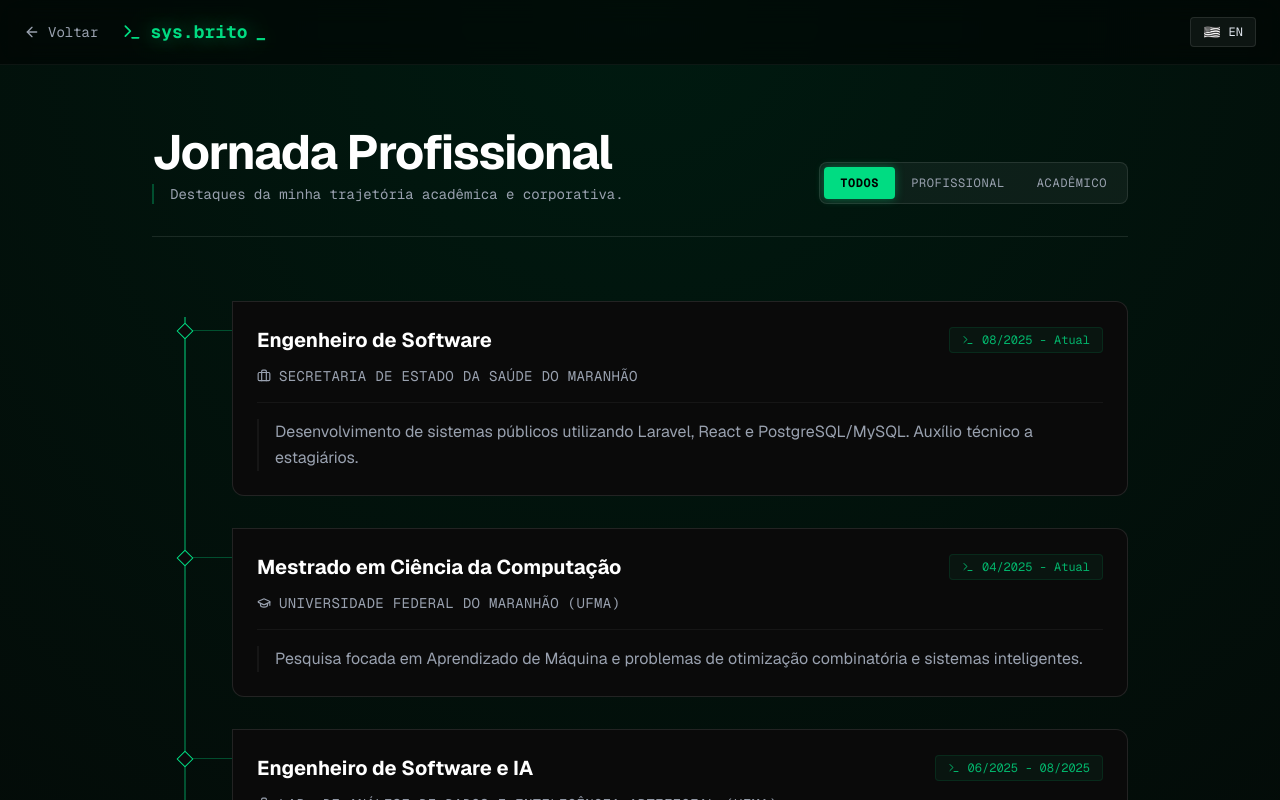
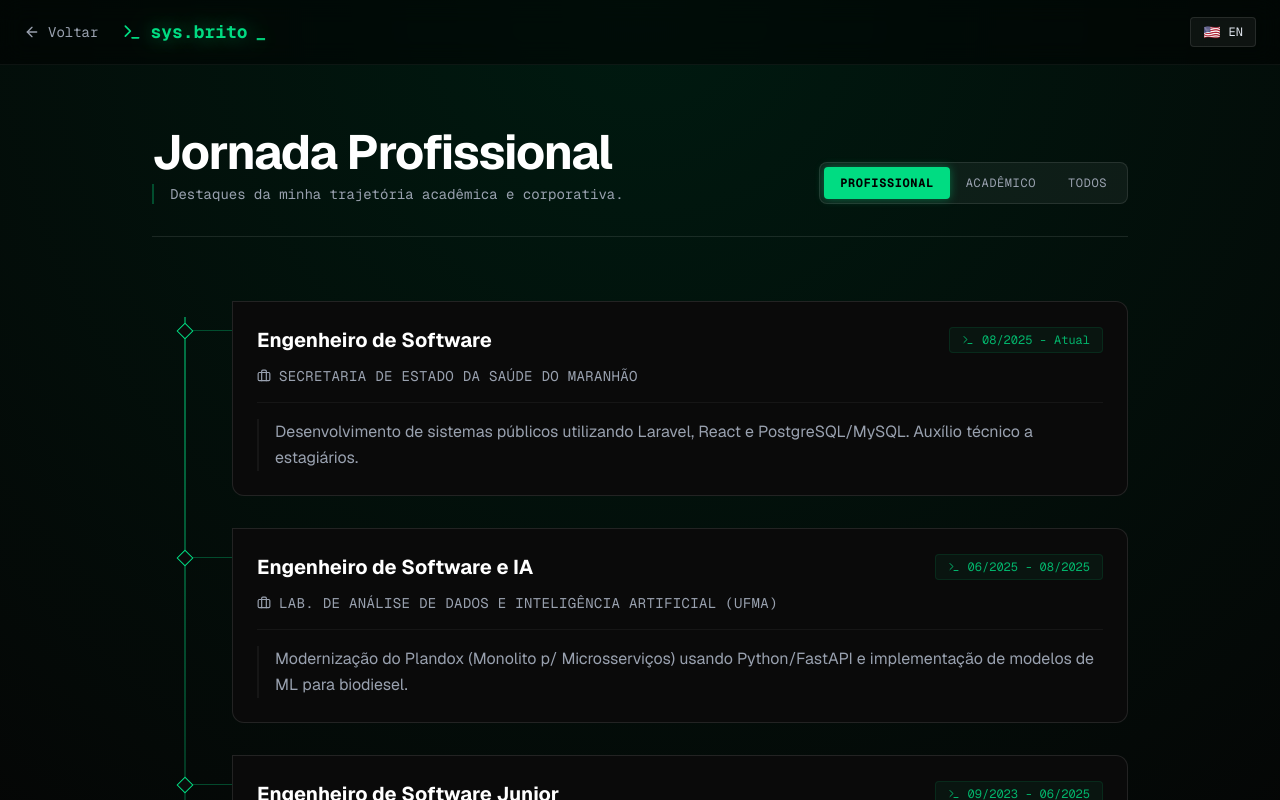
Before and after one commit to josevbrito/portfolio-sys-brito, a Next.js app: page /experience in a window 1280 px wide. Shown: the top 800 px of the page. Built offline with nearby package versions, Linux system fonts and the light colour scheme.

Commit message:
refactor: :recycle: ajusta a exibição das bandeiras no Navbar e reorganiza os filtros na página de experiência

```diff
--- a/app/components/Navbar.tsx
+++ b/app/components/Navbar.tsx
@@ -49,21 +49,17 @@ export function Navbar() {
           {/* TOGGLE DE IDIOMA */}
           <button
             onClick={toggleLanguage}
-            className="flex items-center gap-2 text-xs font-mono border border-white/10 bg-white/5 px-3 py-1.5 rounded hover:border-primary/50 hover:text-primary transition-all group"
+            className="flex items-center gap-2 text-xs font-mono border border-white/10 bg-white/5 px-3 py-1.5 rounded hover:border-primary/50 hover:text-primary transition-all"
             aria-label="Alterar idioma"
           >
             {lang === "pt" ? (
               <>
-                <span className="text-sm leading-none grayscale group-hover:grayscale-0 transition-all">
-                  {languageOptions.en.flag}
-                </span>
+                <span className="text-sm leading-none">{languageOptions.en.flag}</span>
                 <span>{languageOptions.en.label}</span>
               </>
             ) : (
               <>
-                <span className="text-sm leading-none grayscale group-hover:grayscale-0 transition-all">
-                  {languageOptions.pt.flag}
-                </span>
+                <span className="text-sm leading-none">{languageOptions.pt.flag}</span>
                 <span>{languageOptions.pt.label}</span>
               </>
             )}
--- a/app/experience/page.tsx
+++ b/app/experience/page.tsx
@@ -8,7 +8,7 @@ import { Navbar } from "../components/Navbar";
 
 export default function ExperiencePage() {
   const { t, lang } = useLanguage();
-  const [filter, setFilter] = useState<"all" | "work" | "education">("all");
+  const [filter, setFilter] = useState<"all" | "work" | "education">("work");
 
   const filteredTimeline = t.timeline.filter(item =>
     filter === "all" ? true : item.type === filter
@@ -35,9 +35,9 @@ export default function ExperiencePage() {
           {/* Filtros */}
           <div className="flex p-1 bg-white/5 rounded-lg border border-white/10">
             {[
+              { id: "work", label: lang === "pt" ? "Profissional" : "Work" },
+              { id: "education", label: lang === "pt" ? "Acadêmico" : "Education" },
               { id: "all", label: lang === "pt" ? "Todos" : "All" },
-              { id: "work", label: lang === "pt" ? "Profissional" : "Work" },
-              { id: "education", label: lang === "pt" ? "Acadêmico" : "Education" }
             ].map((btn) => (
               <button
                 key={btn.id}
```
